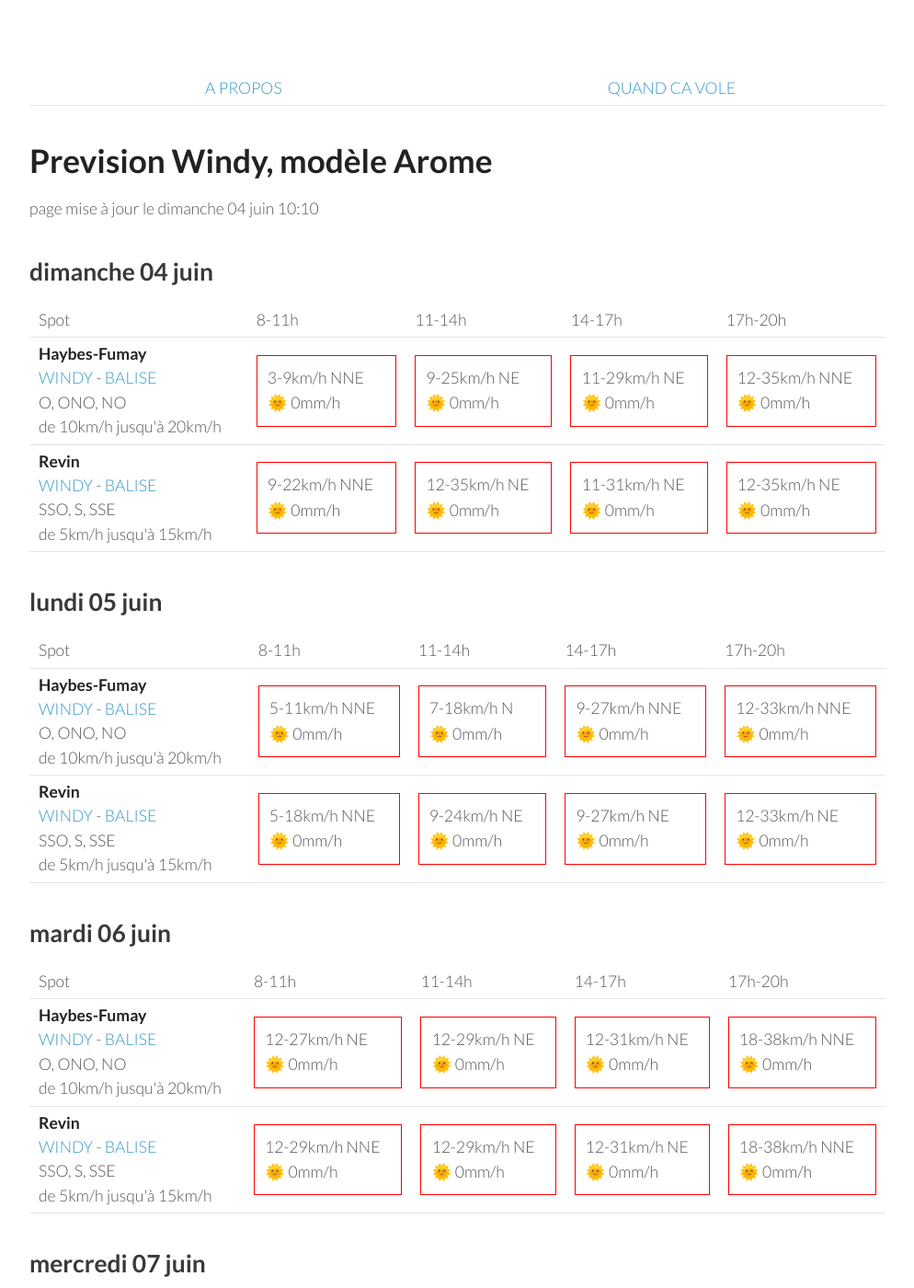
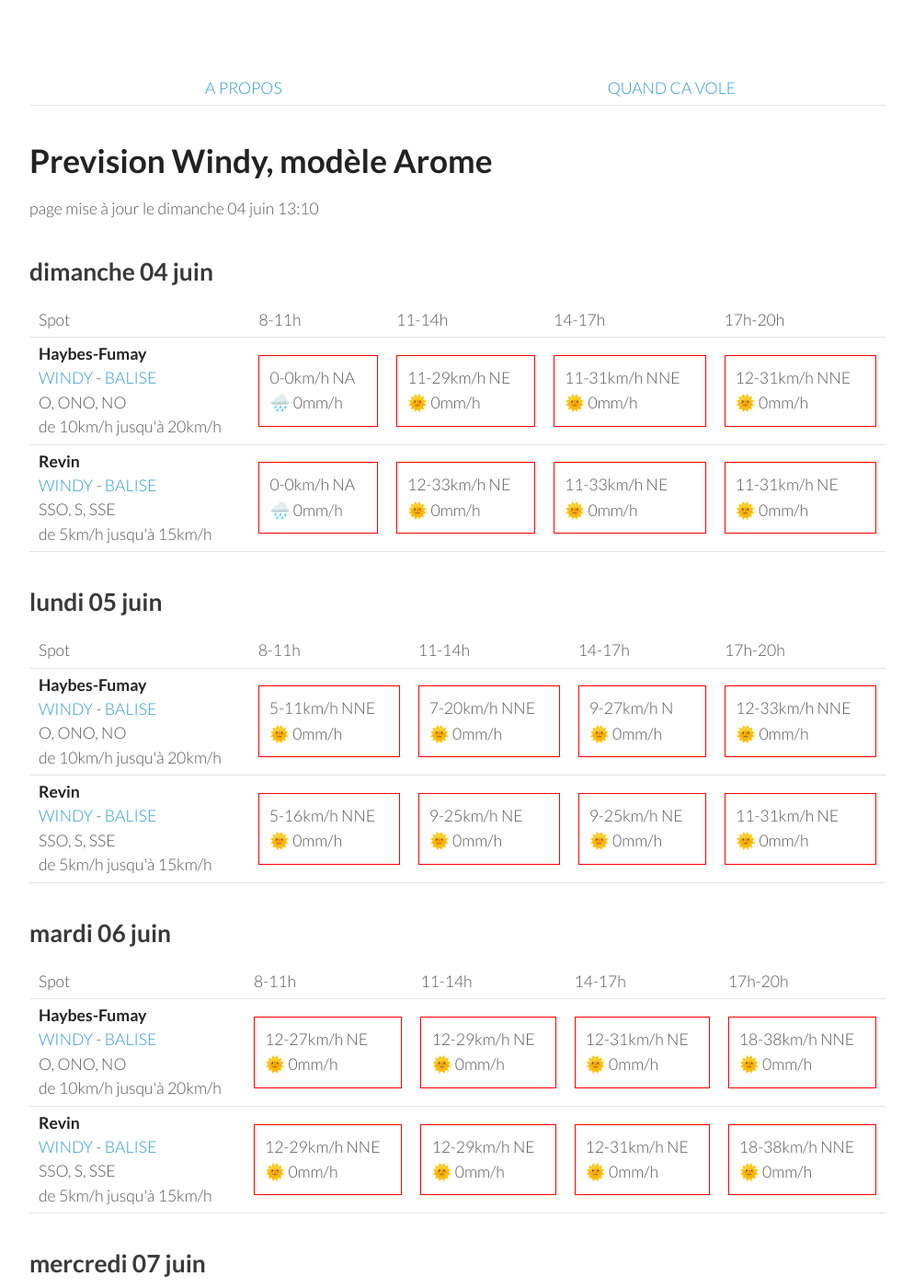
Before and after one commit to parapente-dans-le-nord/parapente-dans-le-nord.github.io, a Jekyll site: the page built from ardennes.markdown, in a window 1280 px wide and 1400 px high. Shown: the whole window at 92% size, without its empty margins (26-1020 px from the left). Built offline with Jekyll 4.4.1, drawn with Linux system fonts in a browser that asks for light colours.

Commit message:
update index.markdown

```diff
--- a/ardennes.markdown
+++ b/ardennes.markdown
@@ -7,7 +7,7 @@ title:  "Tous les spots"
 {: .links}
 
 # Prevision Windy, modèle Arome
-page mise à jour le dimanche 04 juin 10:10
+page mise à jour le dimanche 04 juin 13:10
 
 ## dimanche 04 juin
 
@@ -24,21 +24,19 @@ page mise à jour le dimanche 04 juin 10:10
 <tr>
         <td><strong>Haybes-Fumay</strong><br><a href="https://windy.com/49.998/4.715?49.913,4.738,10">WINDY</a> - <span class=""><a href="http://www.balisemeteo.com/balise.php?idBalise=104">BALISE</a> </span><br> <span class="vent-favorable">O, ONO, NO</span><br><span class="force-vent">de 10km/h jusqu'à 20km/h</span> </td>
 
-            <td><div class="not-flyable"><p>3-9km/h NNE</p><p>🌞 0mm/h</p></div></td>
-            <td><div class="not-flyable"><p>9-25km/h NE</p><p>🌞 0mm/h</p></div></td>
+            <td><div class="not-flyable"><p>0-0km/h NA</p><p>🌧️ 0mm/h</p></div></td>
             <td><div class="not-flyable"><p>11-29km/h NE</p><p>🌞 0mm/h</p></div></td>
-            <td><div class="not-flyable"><p>12-35km/h NNE</p><p>🌞 0mm/h</p></div></td>
-
+            <td><div class="not-flyable"><p>11-31km/h NNE</p><p>🌞 0mm/h</p></div></td>
+            <td><div class="not-flyable"><p>12-31km/h NNE</p><p>🌞 0mm/h</p></div></td>
 
     </tr>
 <tr>
         <td><strong>Revin</strong><br><a href="https://windy.com/49.948/4.625?49.543,4.625,8">WINDY</a> - <span class=""><a href="http://www.balisemeteo.com/balise.php?idBalise=5019">BALISE</a> </span><br> <span class="vent-favorable">SSO, S, SSE</span><br><span class="force-vent">de 5km/h jusqu'à 15km/h</span> </td>
 
-            <td><div class="not-flyable"><p>9-22km/h NNE</p><p>🌞 0mm/h</p></div></td>
-            <td><div class="not-flyable"><p>12-35km/h NE</p><p>🌞 0mm/h</p></div></td>
+            <td><div class="not-flyable"><p>0-0km/h NA</p><p>🌧️ 0mm/h</p></div></td>
+            <td><div class="not-flyable"><p>12-33km/h NE</p><p>🌞 0mm/h</p></div></td>
+            <td><div class="not-flyable"><p>11-33km/h NE</p><p>🌞 0mm/h</p></div></td>
             <td><div class="not-flyable"><p>11-31km/h NE</p><p>🌞 0mm/h</p></div></td>
-            <td><div class="not-flyable"><p>12-35km/h NE</p><p>🌞 0mm/h</p></div></td>
-
 
     </tr>
 
@@ -61,8 +59,8 @@ page mise à jour le dimanche 04 juin 10:10
         <td><strong>Haybes-Fumay</strong><br><a href="https://windy.com/49.998/4.715?49.913,4.738,10">WINDY</a> - <span class=""><a href="http://www.balisemeteo.com/balise.php?idBalise=104">BALISE</a> </span><br> <span class="vent-favorable">O, ONO, NO</span><br><span class="force-vent">de 10km/h jusqu'à 20km/h</span> </td>
 
             <td><div class="not-flyable"><p>5-11km/h NNE</p><p>🌞 0mm/h</p></div></td>
-            <td><div class="not-flyable"><p>7-18km/h N</p><p>🌞 0mm/h</p></div></td>
-            <td><div class="not-flyable"><p>9-27km/h NNE</p><p>🌞 0mm/h</p></div></td>
+            <td><div class="not-flyable"><p>7-20km/h NNE</p><p>🌞 0mm/h</p></div></td>
+            <td><div class="not-flyable"><p>9-27km/h N</p><p>🌞 0mm/h</p></div></td>
             <td><div class="not-flyable"><p>12-33km/h NNE</p><p>🌞 0mm/h</p></div></td>
 
 
@@ -70,10 +68,10 @@ page mise à jour le dimanche 04 juin 10:10
 <tr>
         <td><strong>Revin</strong><br><a href="https://windy.com/49.948/4.625?49.543,4.625,8">WINDY</a> - <span class=""><a href="http://www.balisemeteo.com/balise.php?idBalise=5019">BALISE</a> </span><br> <span class="vent-favorable">SSO, S, SSE</span><br><span class="force-vent">de 5km/h jusqu'à 15km/h</span> </td>
 
-            <td><div class="not-flyable"><p>5-18km/h NNE</p><p>🌞 0mm/h</p></div></td>
-            <td><div class="not-flyable"><p>9-24km/h NE</p><p>🌞 0mm/h</p></div></td>
-            <td><div class="not-flyable"><p>9-27km/h NE</p><p>🌞 0mm/h</p></div></td>
-            <td><div class="not-flyable"><p>12-33km/h NE</p><p>🌞 0mm/h</p></div></td>
+            <td><div class="not-flyable"><p>5-16km/h NNE</p><p>🌞 0mm/h</p></div></td>
+            <td><div class="not-flyable"><p>9-25km/h NE</p><p>🌞 0mm/h</p></div></td>
+            <td><div class="not-flyable"><p>9-25km/h NE</p><p>🌞 0mm/h</p></div></td>
+            <td><div class="not-flyable"><p>11-31km/h NE</p><p>🌞 0mm/h</p></div></td>
 
 
     </tr>
```
